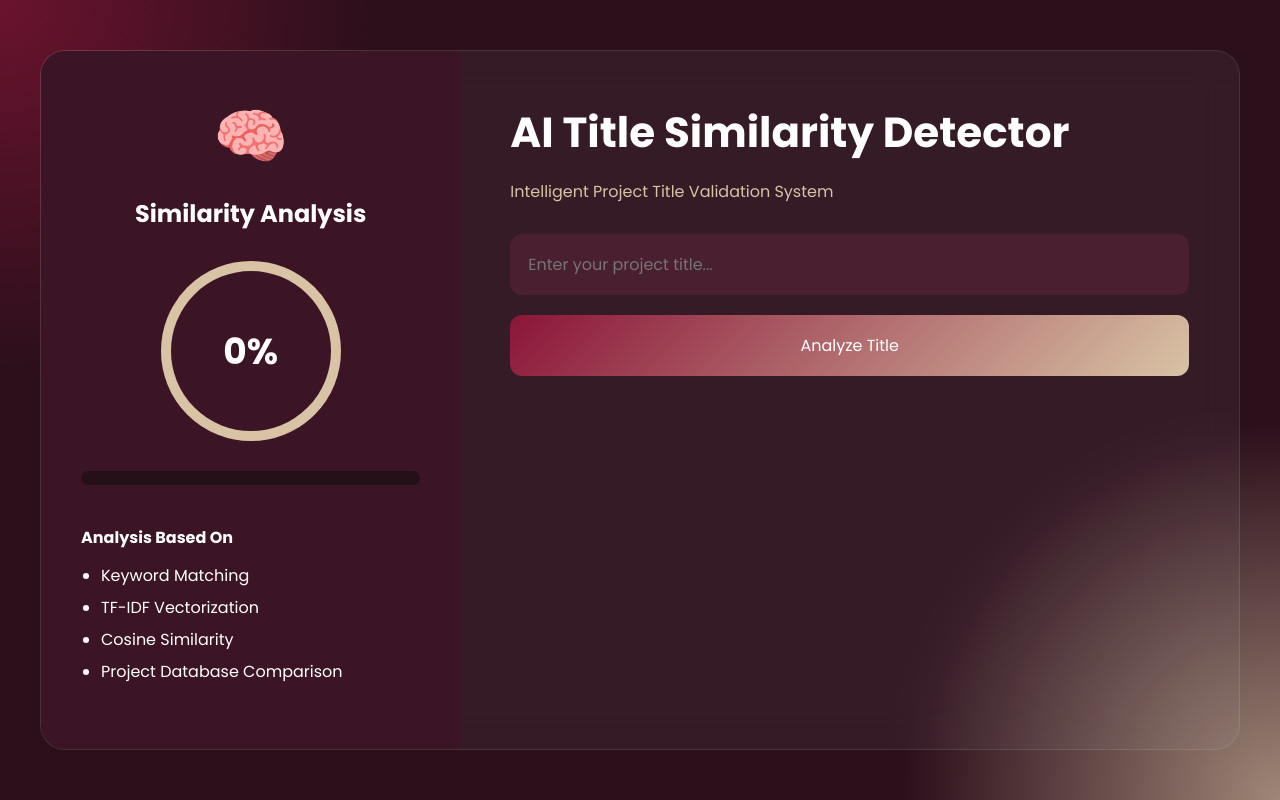
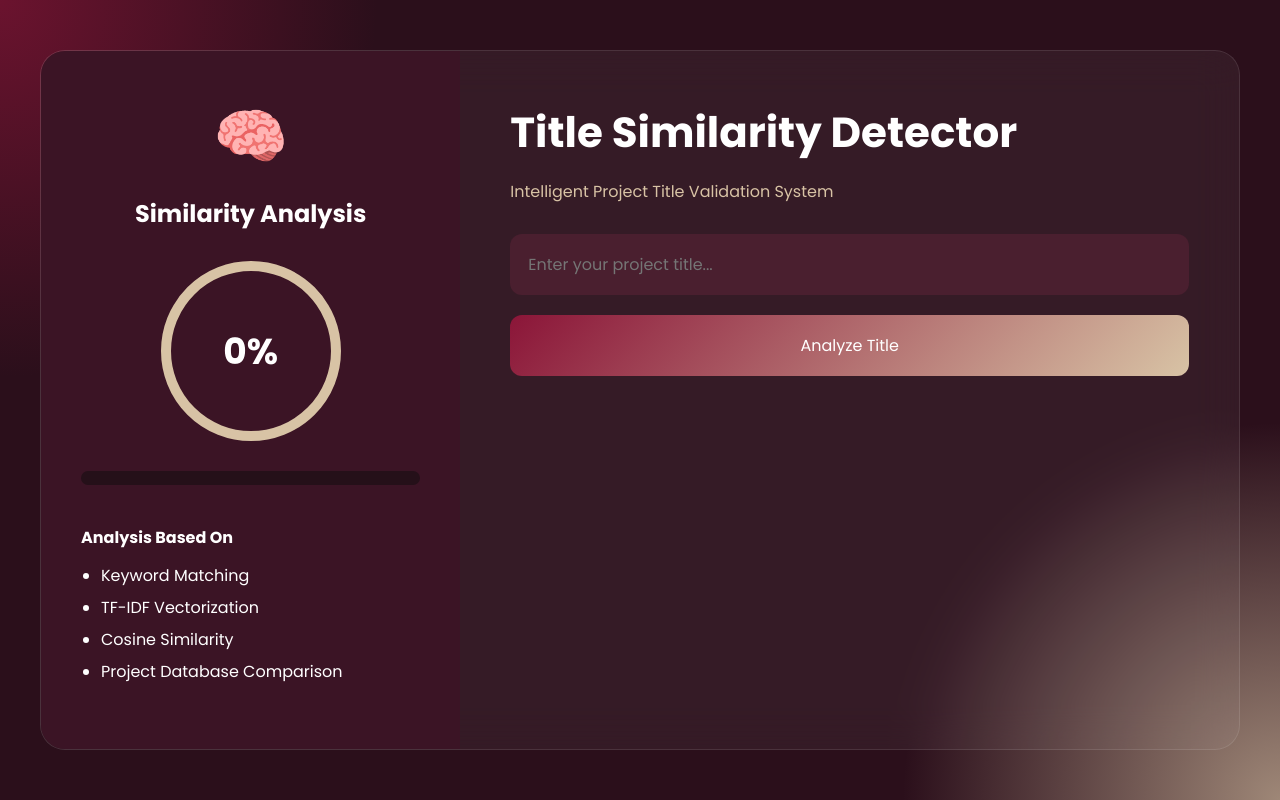
Before and after one commit to im-viswaa/title-, a plain HTML site: page frontend/dashboard.html in a window 1280 px wide. Drawn offline with Linux system fonts and the light colour scheme.

```diff
--- a/frontend/dashboard.html
+++ b/frontend/dashboard.html
@@ -42,7 +42,7 @@
 
     <div class="right-panel">
 
-        <h1>AI Title Similarity Detector</h1>
+        <h1> Title Similarity Detector</h1>
 
         <p class="subtitle">
             Intelligent Project Title Validation System
```
Also changed, not shown: frontend/index.html (+1 -1 lines).
